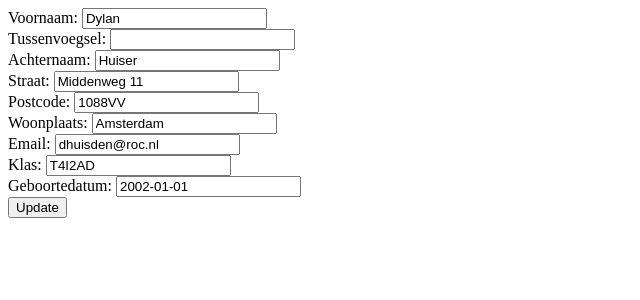
After one commit to HoornbeeckGouda/student-pdo-ikdon, a PHP site: page /edit.php?id=1 in a window 1280 px wide. The commit adds this page. Shown: the top 300 px of the page, without its empty margins (0-640 px from the left). Run offline with PHP 8.4, Linux system fonts and the light colour scheme; the visitor is signed in with stand-in values (Sample User, id 1); data comes from the database, SQL or seed files in the repository.

Commit message:
Added student class and can change student data

```diff
--- /dev/null
+++ b/student/Classes/Student.php
@@ -0,0 +1,72 @@
+<?php
+class Student {
+    private $dbconn;
+
+    public function __construct($dbconn) {
+        $this->dbconn = $dbconn;
+    }
+
+    public function getStudent() {
+        $qry_student = "SELECT
+                            id,
+                            voornaam,
+                            tussenvoegsel,
+                            achternaam,
+                            straat,
+                            postcode,
+                            woonplaats,
+                            email,
+                            klas,
+                            geboortedatum
+                            FROM student
+                            ORDER BY achternaam, voornaam;";
+
+        $result = $this->dbconn->prepare($qry_student);
+        $result->execute();
+        return $result;
+    }
+
+    public function getStudentCount() {
+        $qry_count = "SELECT COUNT(*) as count FROM student";
+        $stmt = $this->dbconn->prepare($qry_count);
+        $stmt->execute();
+        $result = $stmt->fetch(PDO::FETCH_ASSOC);
+        return $result['count'];
+    }
+
+    public function getStudentId($id) {
+        $qry_student = "SELECT * FROM student WHERE id = :id";
+        $stmt = $this->dbconn->prepare($qry_student);
+        $stmt->execute([':id' => $id]);
+        return $stmt->fetch(PDO::FETCH_ASSOC);
+    }
+
+    public function updateStudent($id, $voornaam, $tussenvoegsel, $achternaam, $straat, $postcode, $woonplaats, $email, $klas, $geboortedatum) {
+        $qry_update = "UPDATE student SET
+                        voornaam = :voornaam,
+                        tussenvoegsel = :tussenvoegsel,
+                        achternaam = :achternaam,
+                        straat = :straat,
+                        postcode = :postcode,
+                        woonplaats = :woonplaats,
+                        email = :email,
+                        klas = :klas,
+                        geboortedatum = :geboortedatum
+                        WHERE id = :id";
+
+        $stmt = $this->dbconn->prepare($qry_update);
+        $stmt->execute([
+            ':id' => $id,
+            ':voornaam' => $voornaam,
+            ':tussenvoegsel' => $tussenvoegsel,
+            ':achternaam' => $achternaam,
+            ':straat' => $straat,
+            ':postcode' => $postcode,
+            ':woonplaats' => $woonplaats,
+            ':email' => $email,
+            ':klas' => $klas,
+            ':geboortedatum' => $geboortedatum
+        ]);
+    }
+}
+?>
--- /dev/null
+++ b/student/edit.php
@@ -0,0 +1,29 @@
+<?php
+include 'inc/header.php';
+include 'classes/Student.php';
+$student = new Student($dbconn);
+$id = $_GET['id'];
+$currentStudent = $student->getStudentId($id);
+?>
+
+<form action="edit.php?id=<?php echo $currentStudent['id']; ?>" method="post">
+    <input type="hidden" name="id" value="<?php echo $currentStudent['id']; ?>">
+    Voornaam: <input type="text" name="voornaam" value="<?php echo $currentStudent['voornaam']; ?>"><br>
+    Tussenvoegsel: <input type="text" name="tussenvoegsel" value="<?php echo $currentStudent['tussenvoegsel']; ?>"><br>
+    Achternaam: <input type="text" name="achternaam" value="<?php echo $currentStudent['achternaam']; ?>"><br>
+    Straat: <input type="text" name="straat" value="<?php echo $currentStudent['straat']; ?>"><br>
+    Postcode: <input type="text" name="postcode" value="<?php echo $currentStudent['postcode']; ?>"><br>
+    Woonplaats: <input type="text" name="woonplaats" value="<?php echo $currentStudent['woonplaats']; ?>"><br>
+    Email: <input type="text" name="email" value="<?php echo $currentStudent['email']; ?>"><br>
+    Klas: <input type="text" name="klas" value="<?php echo $currentStudent['klas']; ?>"><br>
+    Geboortedatum: <input type="text" name="geboortedatum" value="<?php echo $currentStudent['geboortedatum']; ?>"><br>
+    <input type="submit" value="Update">
+</form>
+
+<?php
+if ($_SERVER['REQUEST_METHOD'] === 'POST') {
+    $student->updateStudent($_POST['id'], $_POST['voornaam'], $_POST['tussenvoegsel'], $_POST['achternaam'], $_POST['straat'], $_POST['postcode'], $_POST['woonplaats'], $_POST['email'], $_POST['klas'], $_POST['geboortedatum']);
+    echo "Student gewijzigd";
+}
+include 'inc/footer.php';
+?>
```
Also changed, not shown: student/studenten.php (+7 -16 lines).
